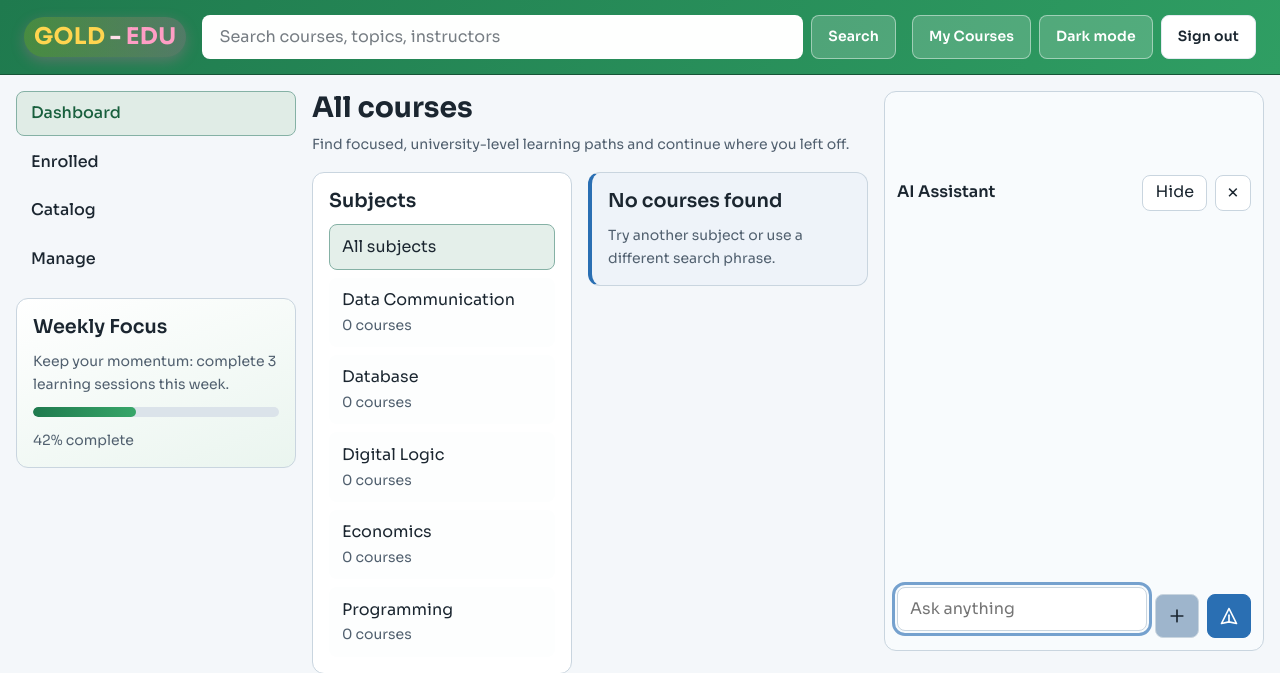
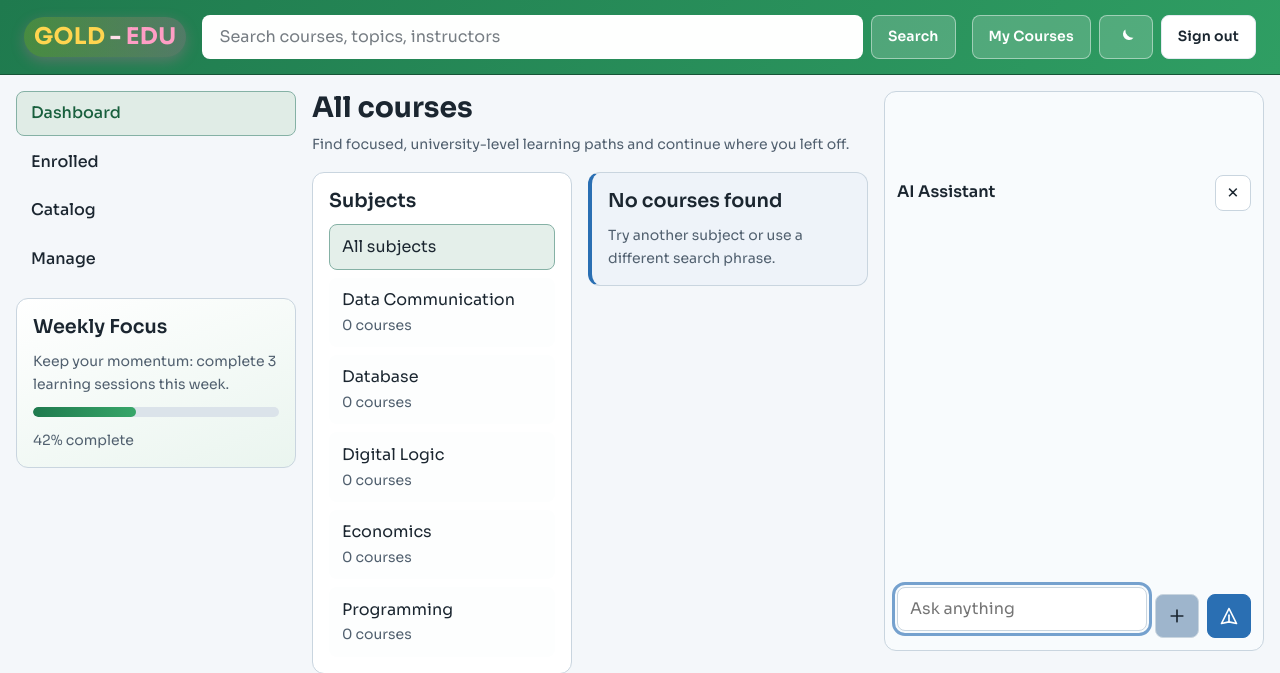
Before and after one commit to worku404/worku-lms, a Django app: page / in a window 1280 px wide, after a click that opens the changed part. Shown: the top 673 px of the page. Run offline with Django 5.2, Linux system fonts and the light colour scheme; the visitor is signed in with stand-in values (Sample User, id 1); data comes from the database, SQL or seed files in the repository; data that the repository does not hold is empty.

Commit message:
Change the Darkmode Icon and fix visibility

```diff
--- a/edu/assistant/templates/assistant/llm.html
+++ b/edu/assistant/templates/assistant/llm.html
@@ -1,9 +1,9 @@
 <div class="assistance-toolbar">
   <span class="assistance-title">AI Assistant</span>
   <div class="assistance-toolbar-actions">
-    <button id="assistant-hide-btn" class="assistance-action" type="button" aria-label="Hide AI assistant">
+    {% comment %} <button id="assistant-hide-btn" class="assistance-action" type="button" aria-label="Hide AI assistant">
       Hide
-    </button>
+    </button> {% endcomment %}
     <button id="assistant-close-btn" class="assistance-close" type="button" aria-label="Close AI sidebar">
       &times;
     </button>
@@ -38,7 +38,7 @@
   const bodyEl = document.body;
   const assistantPanel = document.getElementById("assistant-panel");
   const assistantLauncher = document.getElementById("assistant-unhide");
-  const assistantHideBtn = document.getElementById("assistant-hide-btn");
+  {% comment %} const assistantHideBtn = document.getElementById("assistant-hide-btn"); {% endcomment %}
   const assistantCloseBtn = document.getElementById("assistant-close-btn");
   const assistantUiStateKey = "assistant_ui_state";
 
@@ -87,9 +87,9 @@
     updateAssistantOffset();
     window.addEventListener("resize", updateAssistantOffset);
 
-    if (assistantHideBtn) {
-      assistantHideBtn.addEventListener("click", hideAssistant);
-    }
+    //if (assistantHideBtn) {
+    //  assistantHideBtn.addEventListener("click", hideAssistant);
+    //}
     if (assistantCloseBtn) {
       assistantCloseBtn.addEventListener("click", hideAssistant);
     }
--- a/edu/courses/static/css/components.css
+++ b/edu/courses/static/css/components.css
@@ -12,7 +12,15 @@
     letter-spacing: 0.01em;
     transition: background-color 0.16s ease, border-color 0.16s ease, color 0.16s ease;
 }
+#theme-toggle-link {
+    display: inline-flex;
+    align-items: center;
+    justify-content: center;
+}
 
+.theme-icon svg {
+    display: block;
+}
 .c-btn--primary {
     background: var(--color-primary);
     color: #fff;
@@ -172,6 +180,10 @@ body.theme-dark .c-nav__item:hover {
     background: color-mix(in srgb, var(--color-surface-soft) 85%, #0b1320);
     color: var(--color-text);
 }
+body.theme-dark .assistance-action:hover {
+    background: color-mix(in srgb, var(--color-surface-soft) 85%, #0b1320);
+    color: var(--color-text);
+}
 
 body.theme-dark .c-nav__item.is-active {
     border-color: color-mix(in srgb, var(--color-accent) 52%, var(--color-border));
@@ -211,6 +223,10 @@ body.theme-dark .c-progress-card {
 body.theme-dark .c-progress {
     background: color-mix(in srgb, var(--color-border) 42%, #0b1320);
 }
+body.theme-dark .c-alert  {
+    background: color-mix(in srgb, var(--color-border) 42%, #0b1320);
+}
+
 
 body.theme-dark .c-progress__bar {
     background: linear-gradient(90deg, #2a9d66, #5cc98d);
@@ -371,7 +387,6 @@ body.assistant-hidden .assistance {
     gap: var(--space-2);
 }
 
-.assistance-action,
 .assistance-close {
     min-height: 36px;
     border: 1px solid var(--color-border);
@@ -514,6 +529,9 @@ body.assistant-sidebar-open .llm-history {
 
 .llm-wait__dot:nth-child(2) { animation-delay: 0.15s; }
 .llm-wait__dot:nth-child(3) { animation-delay: 0.3s; }
+body.theme-dark #assistant-close-btn  {
+    background: color-mix(in srgb, var(--color-border) 42%, #0b1320);
+}
 
 @keyframes llm-wait-pulse {
   0%, 80%, 100% {
--- a/edu/courses/templates/base.html
+++ b/edu/courses/templates/base.html
@@ -32,9 +32,18 @@
             <nav class="topbar__actions" aria-label="Account actions">
                 {% if request.user.is_authenticated %}
                     <a href="{% url 'student_course_list' %}" class="c-btn c-btn--ghost">My Courses</a>
-                    <a href="#" id="theme-toggle-link" class="c-btn c-btn--ghost" role="button" aria-pressed="false">
-                        Dark mode
-                    </a>
+                {% endif %}
+                    <a href="#"
+                        id="theme-toggle-link"
+                        class="c-btn c-btn--ghost"
+                        role="button"
+                        aria-pressed="false"
+                        aria-label="Toggle dark mode">
+
+                            <span class="theme-icon" aria-hidden="true"></span>
+
+                        </a>
+                {% if request.user.is_authenticated %}
                     <form action="{% url 'logout' %}" method="post">
                         <button type="submit" class="c-btn c-btn--secondary">Sign out</button>
                         {% csrf_token %}
@@ -128,7 +137,28 @@
             const applyTheme = (mode) => {
                 const darkModeEnabled = mode === "dark";
                 body.classList.toggle("theme-dark", darkModeEnabled);
-                toggleLink.textContent = darkModeEnabled ? "Light mode" : "Dark mode";
+                const icon = toggleLink.querySelector(".theme-icon");
+
+                if (icon) {
+                    icon.innerHTML = darkModeEnabled
+                        ? `<svg viewBox="0 0 24 24" width="20" height="20" fill="currentColor">
+                            <circle cx="12" cy="12" r="5"/>
+                            <g stroke="currentColor" stroke-width="2">
+                                <line x1="12" y1="1" x2="12" y2="4"/>
+                                <line x1="12" y1="20" x2="12" y2="23"/>
+                                <line x1="4.22" y1="4.22" x2="6.34" y2="6.34"/>
+                                <line x1="17.66" y1="17.66" x2="19.78" y2="19.78"/>
+                                <line x1="1" y1="12" x2="4" y2="12"/>
+                                <line x1="20" y1="12" x2="23" y2="12"/>
+                                <line x1="4.22" y1="19.78" x2="6.34" y2="17.66"/>
+                                <line x1="17.66" y1="6.34" x2="19.78" y2="4.22"/>
+                            </g>
+                        </svg>`
+                        : `<svg viewBox="0 0 24 24" width="20" height="20" fill="currentColor">
+                            <path d="M21 12.79A9 9 0 0 1 11.21 3
+                                    7 7 0 1 0 21 12.79z"/>
+                        </svg>`;
+                }
                 toggleLink.setAttribute("aria-pressed", String(darkModeEnabled));
             };
 
--- a/edu/courses/views.py
+++ b/edu/courses/views.py
@@ -41,7 +41,7 @@ from students.forms import CourseEnrollForm
 
 
 # Shared cache duration for public course list data.
-COURSE_LIST_CACHE_TTL = 60 * 15 # 15 minutes
+COURSE_LIST_CACHE_TTL = 0 * 5 # 5 minutes
 
 
 # -------------------------------------------------------------------
```
Also changed, not shown: 1 other file.
